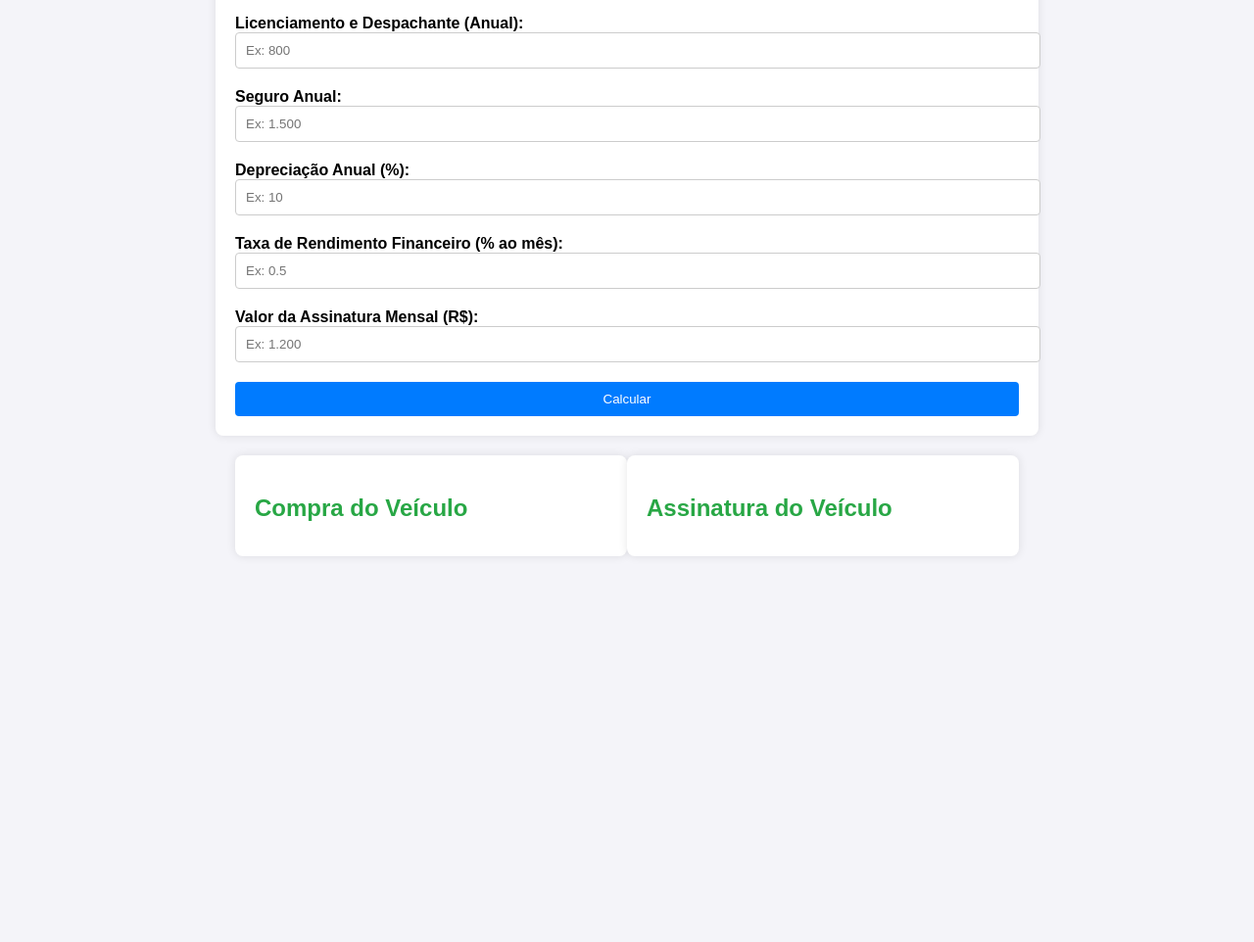
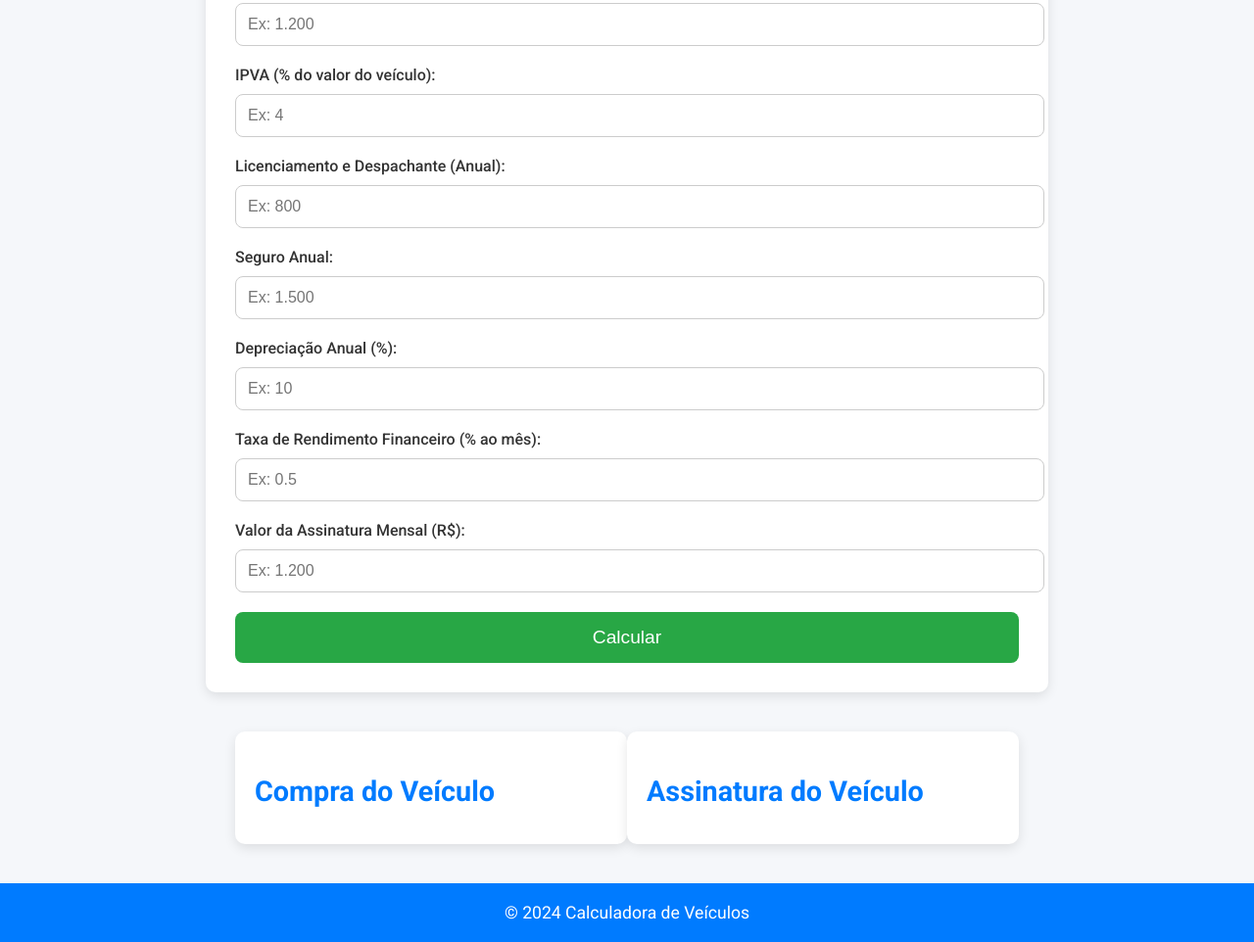
Before and after one commit to daskola/calculadora_assinatura, a plain HTML site: page index.html in a window 1280 px wide. Shown: the part 555-1517 px from the top of the page at 98% size. Before the commit the page ends 1163 px from the top, so only its background shows below. Drawn offline with Linux system fonts and the light colour scheme.

Commit message:
Update index.html

```diff
--- a/index.html
+++ b/index.html
@@ -4,80 +4,103 @@
     <meta charset="UTF-8">
     <meta name="viewport" content="width=device-width, initial-scale=1.0">
     <title>Calculadora de Veículos - Comparação</title>
+    <link href="https://fonts.googleapis.com/css2?family=Roboto:wght@400;500;700&display=swap" rel="stylesheet">
     <style>
         body {
-            font-family: Arial, sans-serif;
-            background-color: #f4f4f9;
+            font-family: 'Roboto', sans-serif;
+            background-color: #f5f7fa;
             margin: 0;
-            padding: 20px;
-        }
-        h1 {
-            text-align: center;
+            padding: 0;
             color: #333;
         }
+        header, footer {
+            background-color: #007bff;
+            color: white;
+            padding: 20px;
+            text-align: center;
+        }
+        header h1 {
+            margin: 0;
+            font-size: 2.5em;
+        }
+        footer p {
+            margin: 0;
+            font-size: 1.1em;
+        }
         form {
-            background-color: #fff;
-            padding: 20px;
-            border-radius: 8px;
-            box-shadow: 0 0 10px rgba(0, 0, 0, 0.1);
+            background-color: white;
+            padding: 30px;
+            border-radius: 10px;
             max-width: 800px;
-            margin: 20px auto;
+            margin: 40px auto;
+            box-shadow: 0 4px 12px rgba(0, 0, 0, 0.1);
         }
         label {
-            font-weight: bold;
+            display: block;
+            margin-bottom: 10px;
+            font-weight: 500;
         }
         input, select {
             width: 100%;
-            padding: 10px;
+            padding: 12px;
             margin-bottom: 20px;
             border: 1px solid #ccc;
-            border-radius: 4px;
+            border-radius: 8px;
+            font-size: 1em;
+        }
+        button {
+            padding: 15px;
+            background-color: #28a745;
+            color: white;
+            border: none;
+            border-radius: 8px;
+            font-size: 1.2em;
+            cursor: pointer;
+            width: 100%;
+            transition: background-color 0.3s;
+        }
+        button:hover {
+            background-color: #218838;
         }
         .results {
             display: flex;
             justify-content: space-between;
-            margin-top: 20px;
+            margin-top: 40px;
             max-width: 800px;
-            margin: 20px auto;
+            margin: 40px auto;
         }
         .card {
-            background-color: #fff;
+            background-color: white;
             padding: 20px;
-            border-radius: 8px;
-            box-shadow: 0 0 10px rgba(0, 0, 0, 0.1);
+            border-radius: 10px;
+            box-shadow: 0 4px 12px rgba(0, 0, 0, 0.1);
             width: 48%;
+            transition: transform 0.3s;
+        }
+        .card:hover {
+            transform: translateY(-10px);
         }
         .card h2 {
-            color: #28a745;
-            font-size: 1.5em;
+            font-size: 1.8em;
+            color: #007bff;
             margin-bottom: 15px;
         }
         .card p {
-            margin: 5px 0;
             font-size: 1.1em;
+            margin-bottom: 10px;
         }
         .highlight {
             font-weight: bold;
             font-size: 1.3em;
             color: #28a745;
         }
-        button {
-            padding: 10px 15px;
-            background-color: #007bff;
-            color: white;
-            border: none;
-            border-radius: 4px;
-            cursor: pointer;
-            width: 100%;
-        }
-        button:hover {
-            background-color: #0056b3;
-        }
     </style>
 </head>
 <body>
 
-<h1>Calculadora de Veículos: Compra vs Assinatura</h1>
+<header>
+    <h1>Calculadora de Veículos: Compra vs Assinatura</h1>
+</header>
 
 <form id="calculadora">
     <label for="valor-veiculo">Valor do Veículo (Compra):</label>
@@ -130,6 +153,10 @@
     </div>
 </div>
 
+<footer>
+    <p>&copy; 2024 Calculadora de Veículos</p>
+</footer>
+
 <script>
     function calcular() {
         const valorVeiculo = parseFloat(document.getElementById('valor-veiculo').value);
@@ -155,19 +182,19 @@
         const custoDepreciacao = valorVeiculo * (1 - Math.pow(1 - depreciacao, prazo / 12));
         const custoTotalCompra = custoFinanciamento + custoManutencao + custoIPVA + custoLicenciamentoSeguro + custoDepreciacao;
 
-        // Rendimento do investimento da entrada
-        const rendimentoInvestimento = valorEntrada * Math.pow(1 + taxaRendimento, prazo);
+        // Cálculo de rendimento se o cliente investisse o valor da entrada
+        const rendimentoEntrada = valorEntrada * Math.pow(1 + taxaRendimento, prazo);
 
-        // Cálculo da assinatura
+        // Cálculos para assinatura
         const custoTotalAssinatura = valorAssinatura * prazo;
 
         // Exibir resultados
-        document.getElementById('custo-compra').innerHTML = `Custo total do financiamento: R$ ${custoFinanciamento.toFixed(2)}`;
-        document.getElementById('rendimento-compra').innerHTML = `Rendimento do investimento: R$ ${rendimentoInvestimento.toFixed(2)}`;
-        document.getElementById('custo-total-compra').innerHTML = `Custo total da compra: R$ ${custoTotalCompra.toFixed(2)}`;
+        document.getElementById('custo-compra').textContent = `Custo total com financiamento: R$ ${custoFinanciamento.toFixed(2)}`;
+        document.getElementById('rendimento-compra').textContent = `Rendimento da entrada investida: R$ ${rendimentoEntrada.toFixed(2)}`;
+        document.getElementById('custo-total-compra').textContent = `Custo total da compra: R$ ${custoTotalCompra.toFixed(2)}`;
 
-        document.getElementById('custo-assinatura').innerHTML = `Custo total da assinatura: R$ ${custoTotalAssinatura.toFixed(2)}`;
-        document.getElementById('custo-total-assinatura').innerHTML = `Custo total da assinatura: R$ ${custoTotalAssinatura.toFixed(2)}`;
+        document.getElementById('custo-assinatura').textContent = `Custo total da assinatura: R$ ${custoTotalAssinatura.toFixed(2)}`;
+        document.getElementById('custo-total-assinatura').textContent = `Total assinatura: R$ ${custoTotalAssinatura.toFixed(2)}`;
     }
 </script>
 
```
